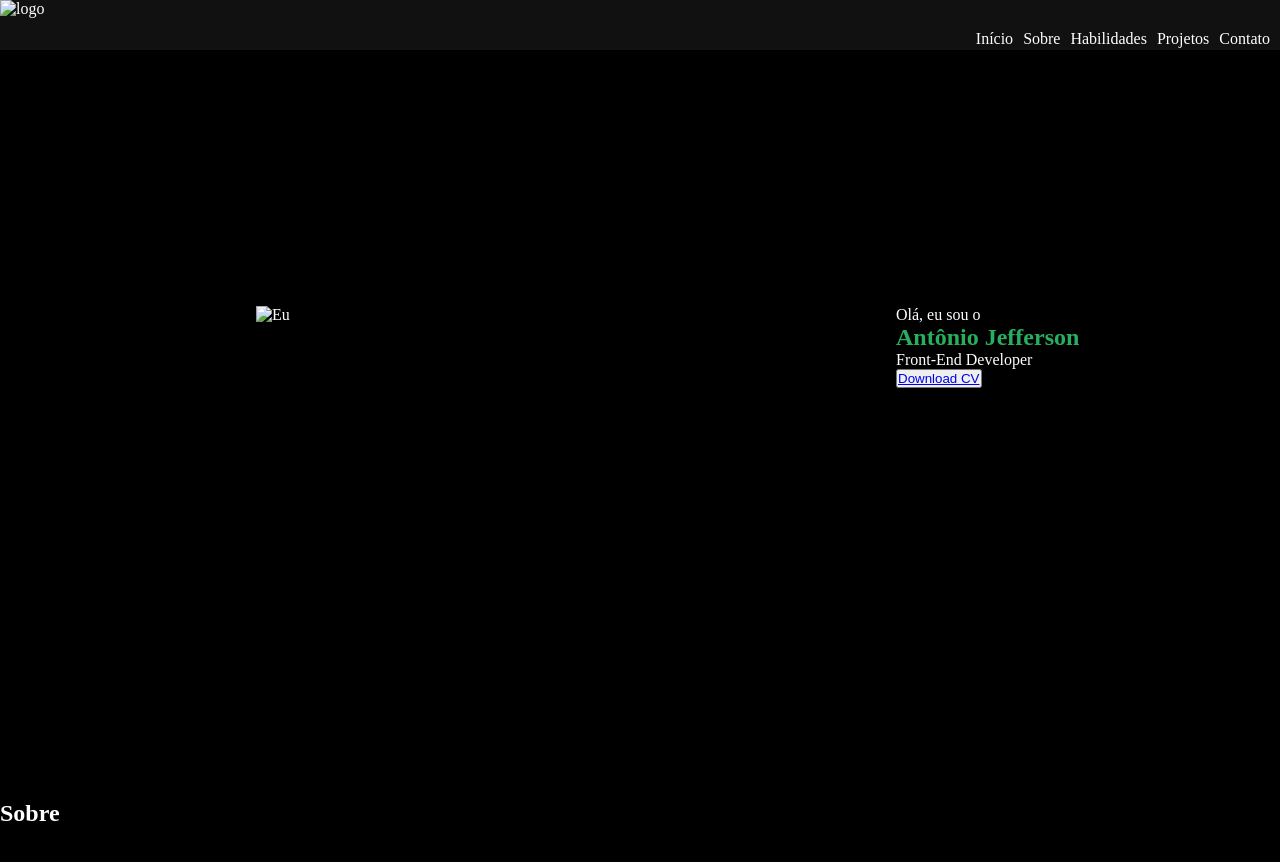
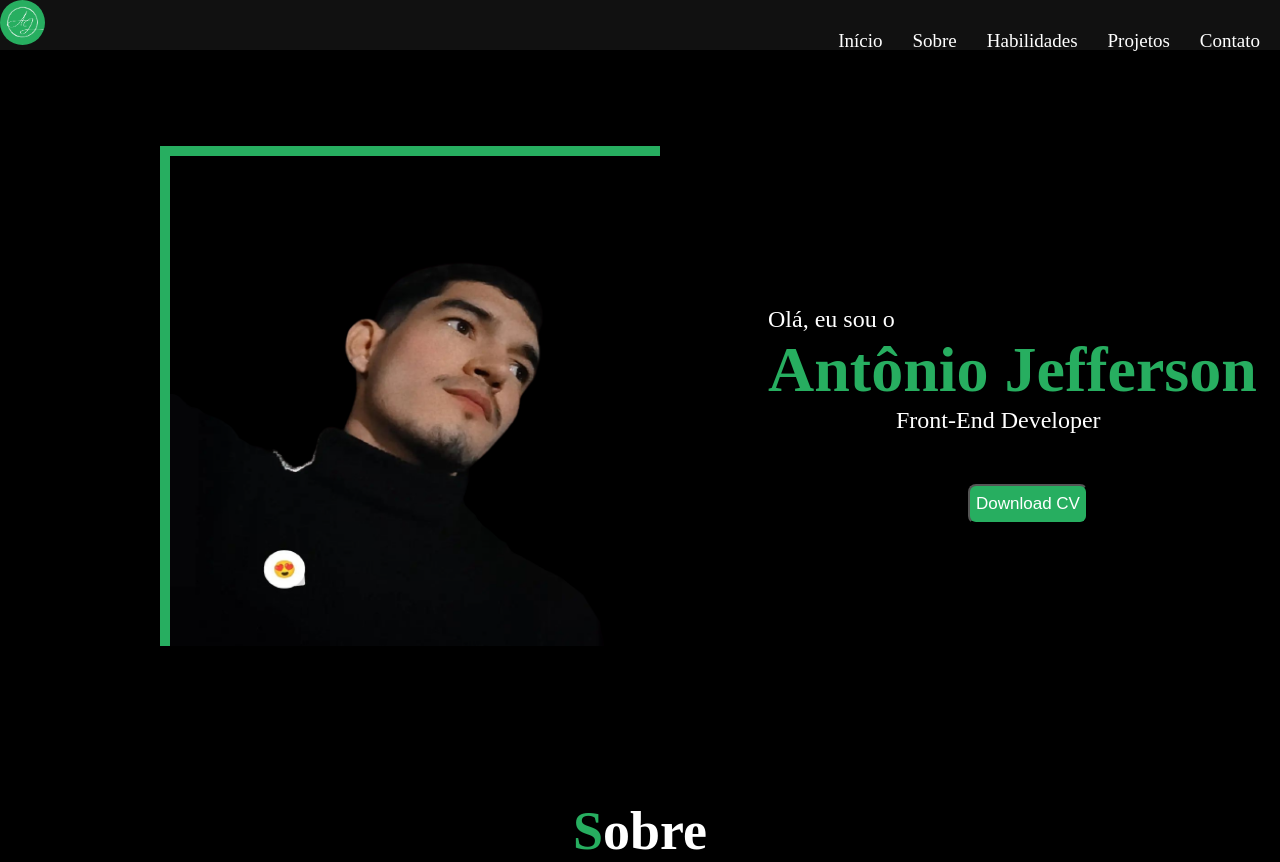
Before and after one commit to Antonio-Jefferson/Portifolio, a plain HTML site: page index.html in a window 1280 px wide. Drawn offline with Linux system fonts and the light colour scheme.

Commit message:
atualização

```diff
--- a/css/styles.css
+++ b/css/styles.css
@@ -24,17 +24,28 @@ body{
     background-color: var(--cor2);
     justify-content: space-between;
 }
+.logo img{
+    width: 45px;
+    height: 45px;
+    border-radius: 50%;
+}
 .nav ul{
     display: flex;
     list-style: none;
 }
 .nav ul li{
     margin-right: 10px;
-    margin-top: 30px;
+    margin-top: 20px;
+    padding: 10px;
 }
 .nav ul li a{
     text-decoration: none;
     color: var(--cor4);
+    font-size: 19px;
+}
+.nav ul li a:hover{
+    text-decoration: overline;
+    color: #27ae60;
 }
 .home{
     display: flex;
@@ -44,17 +55,50 @@ body{
     height: 100vh;
 }
 .foto_minha div{
-    margin-top: 40%;
-    margin-left: 40%;
+    margin-top: 15%;
+    margin-left: 25%;
 }
+.foto_minha div img{
+    width: 500px;
+    height: 500px;
+    border-top: var(--cor3) solid 10px;
+    border-left: var(--cor3) solid 10px;
+}
+
 .apresentacao{
     height: 100vh;
     width: 100vw;
 }
 .apresentacao div{
     margin-top: 40%;
-    margin-left: 40%;
+    margin-left: 20%;
+}
+.apresentacao div p{
+    font-size: 24px;
+}
+#front{
+    margin-left: 25%;
+}
+button{
+    width: 120px;
+    height: 40px;
+    margin: 50px 0px 0px 200px;
+    border-radius: 8px;
+    background-color: var(--cor3);
+}
+button a{
+    text-decoration: none;
+    color: var(--cor4);
+    font-size: 17px;
 }
 .apresentacao div h1{
     color: var(--cor3);
+    font-size: 64px;
 }
+.sobre h1{
+    text-align: center;
+    font-size: 54px;
+}
+span{
+    color: var(--cor3);
+}
--- a/index.html
+++ b/index.html
@@ -11,7 +11,7 @@
     <section class="inicio">
         <header class="header">
             <div class="logo">
-                <img src="#" alt="logo">
+                <img src="./img/j.png" alt="logo">
             </div>
             <div class="nav">
                 <ul>
@@ -26,21 +26,29 @@
         <div class="home">
             <div class="foto_minha">
                 <div>
-                    <img src="#" alt="Eu">
+                    <img src="./img/IMG_20220706_020832-removebg-preview.png" alt="Eu">
                 </div>
             </div>
             <div class="apresentacao">
                 <div>
                     <p>Olá, eu sou o</p>
                     <h1>Antônio Jefferson</h1>
-                    <p>Front-End Developer</p>
+                    <p id="front">Front-End Developer</p>
                     <button><a href="#">Download CV</a></button>
                 </div>
             </div>
         </div>
     </section>
     <section class="sobre">
-        <h1>Sobre</h1>
+        <h1><span>S</span>obre</h1>
+        <div class="conteudo_sobre">
+            <div class="text">
+
+            </div>
+            <div class="img">
+
+            </div>
+        </div>
     </section>
 </body>
 </html>
```
Also changed, not shown: img/IMG_20220706_020752-removebg-preview.png (added), img/IMG_20220706_020832-removebg-preview.png (added), img/j.png (added).
